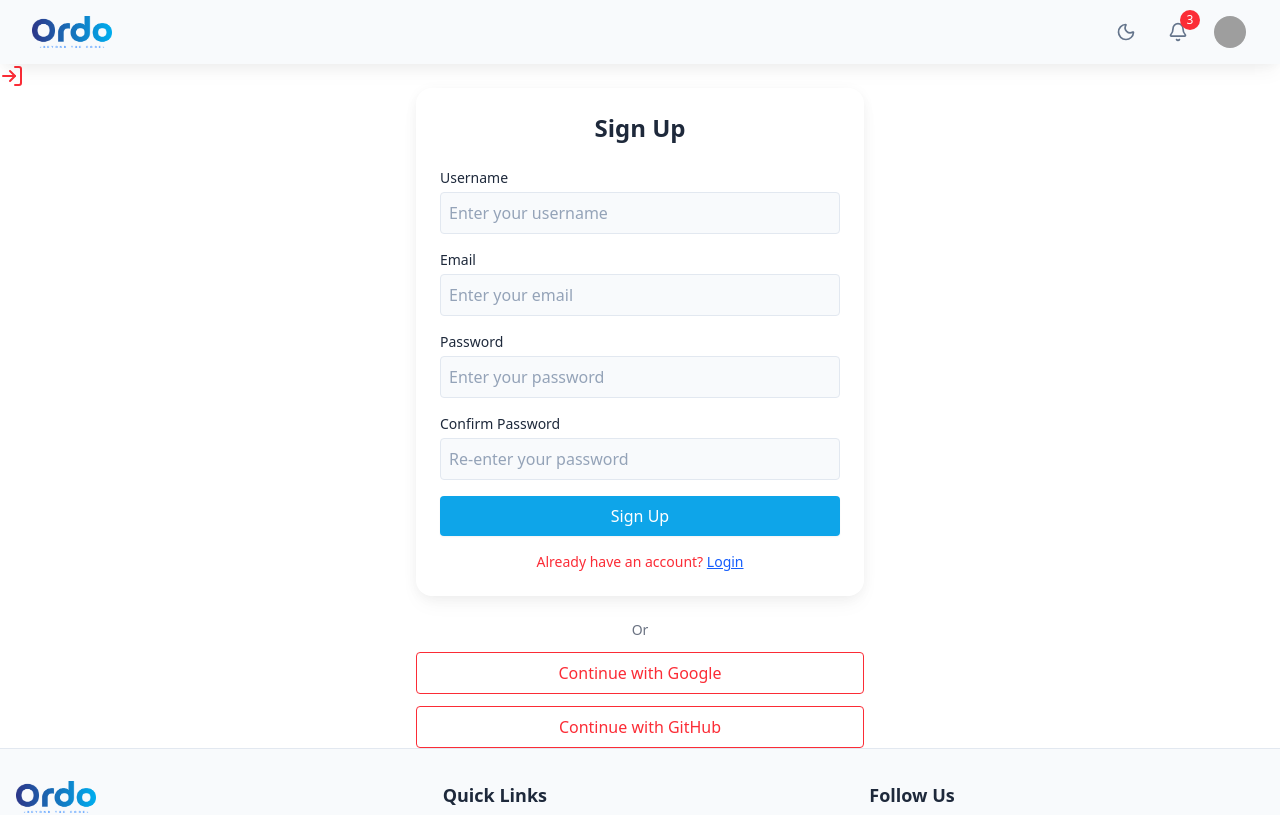
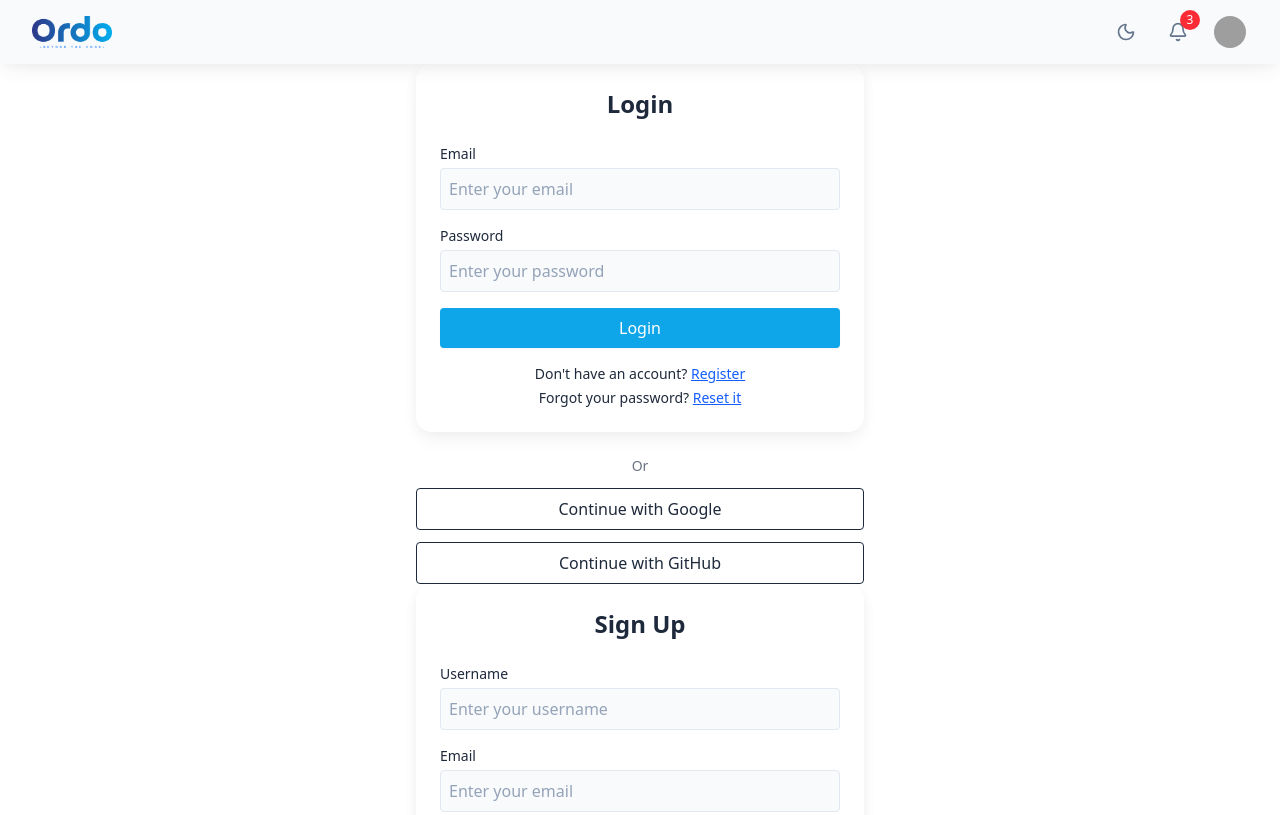
Before and after one commit to Project-ORDO/ordo-client, a React (Vite) app: page / in a window 1280 px wide. Shown: the top 815 px of the page. Built offline with nearby package versions, Linux system fonts and the light colour scheme; grey boxes are pictures that could not be loaded.

Commit message:
updasted few import bugs

```diff
--- a/src/App.jsx
+++ b/src/App.jsx
@@ -1,14 +1,13 @@
-import React from 'react'
 import Navbar from './components/layouts/Navbar'
 import Footer from './components/layouts/Footer'
-import { LogIn } from 'lucide-react'
 import SignupPage from './pages/user/Signup'
+import LoginPage from './pages/user/Login'
 
 const App = () => {
   return (
-    <div className='text-red-500 .dark .card'>
+    <div >
       <Navbar />
-        <LogIn />
+        <LoginPage />
         <SignupPage/>
       <Footer />
     </div>
```
